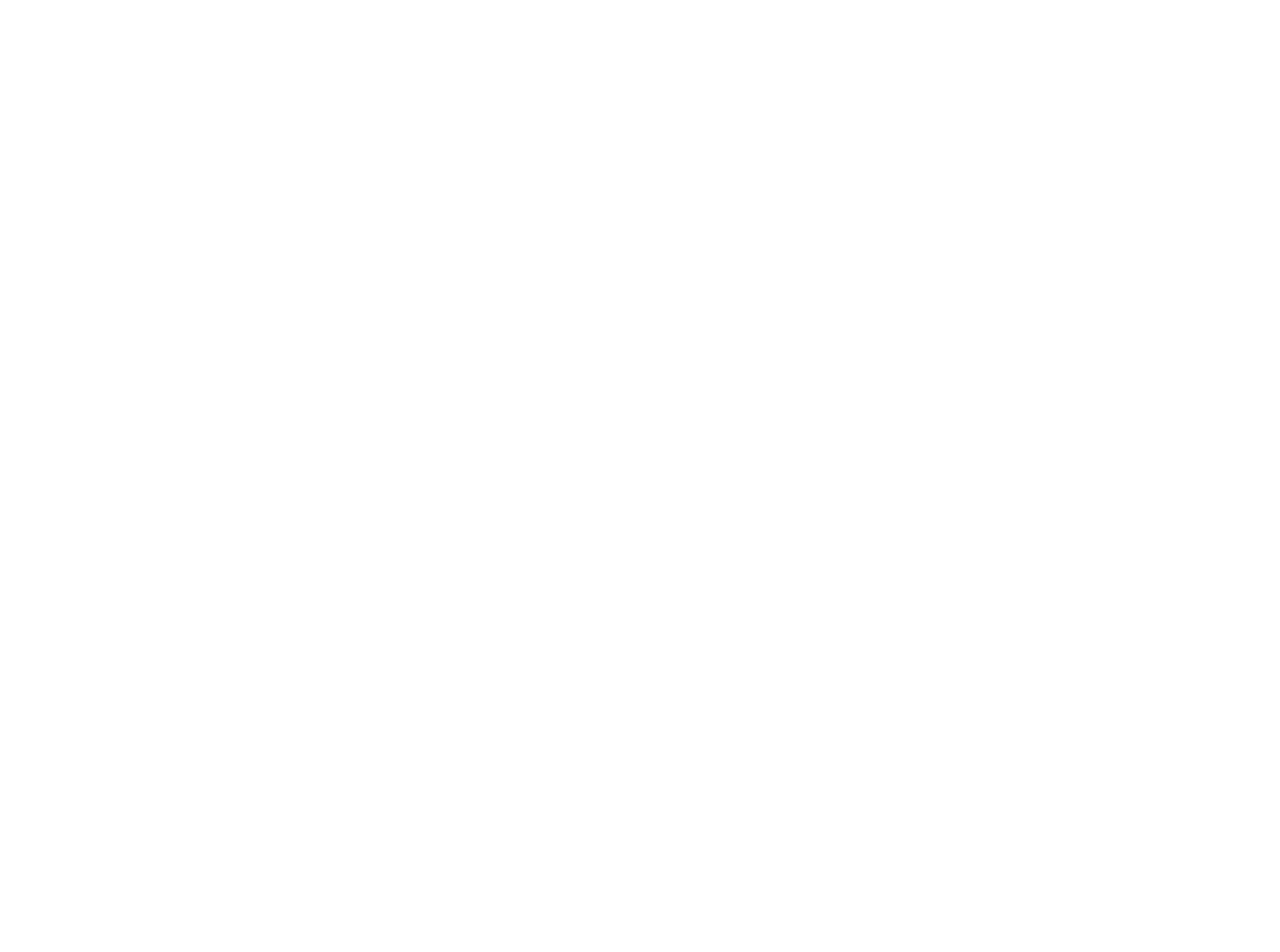
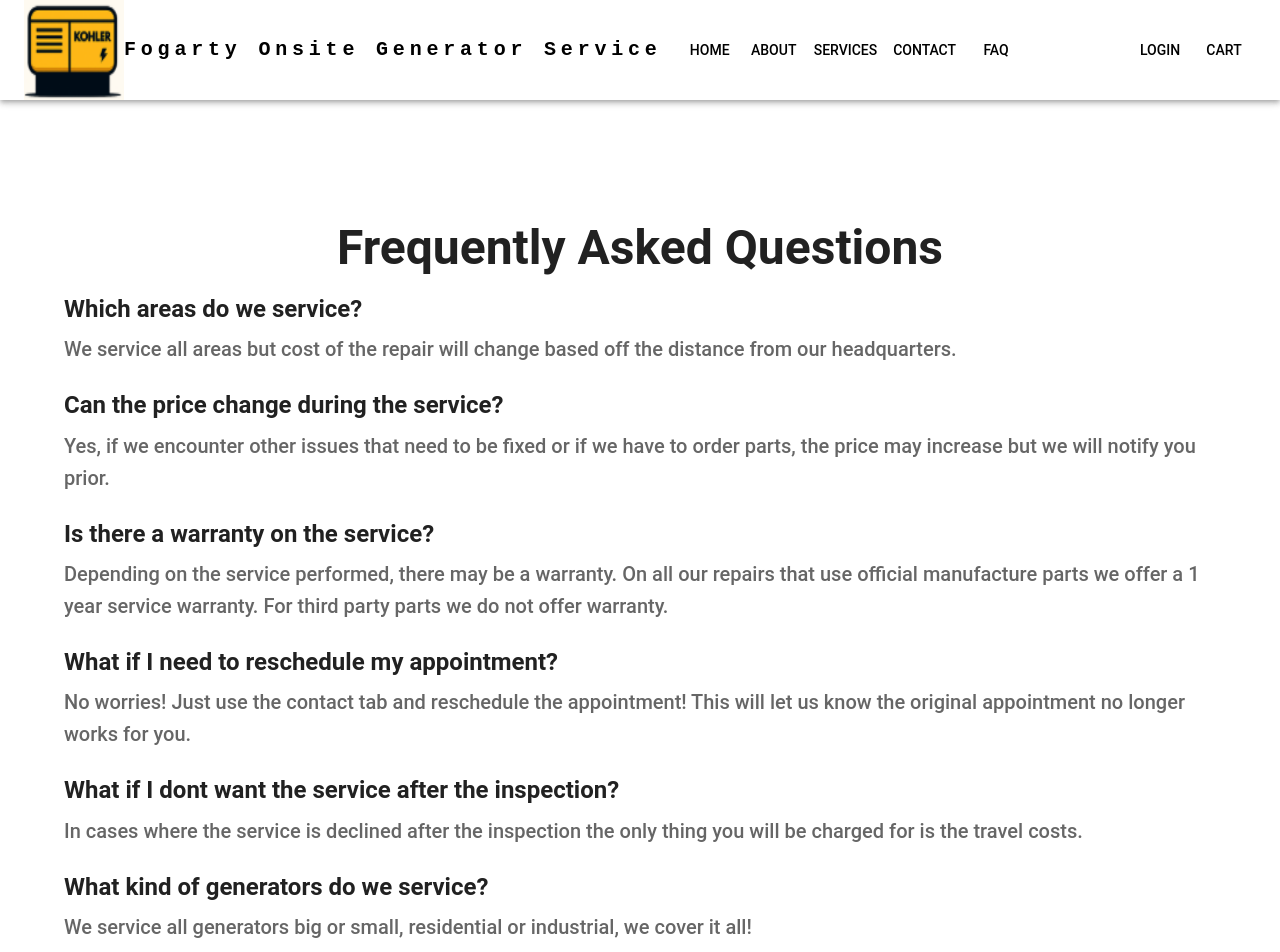
Before and after one commit to Cris4110/FogartyGeneratorServices, a React (Vite) app: page /FAQ in a window 1280 px wide. Shown: the top 952 px of the page. Before the commit the page ends 800 px from the top, so only its background shows below. Built offline with nearby package versions, Linux system fonts and the light colour scheme.

Commit message:
Created FAQ Page & Added Route
Created FAQ pages with questions and answers from the Figma. Added in route to FAQ into the publicroutes.tsx

```diff
--- /dev/null
+++ b/src/pages/public/FAQ.tsx
@@ -0,0 +1,86 @@
+import Navbar from "./Navbar";
+import Footer from "./Footer";
+import { Container, Grid, Typography } from "@mui/material";
+
+function Homepage() {
+  return (
+    <>
+      <Navbar />
+      {/* Container for questions and answsers*/}
+      <Container maxWidth="lg" sx={{ mt: 15, mb: 10 }}>
+
+        {/* Styling and sizing for container*/}
+        <Grid container spacing={0} alignItems="left">
+          <Grid size={{ xs: 12, md: 15}}>
+
+            {/* Title with sizing and alignment */}
+            <Typography variant="h3" fontWeight={700} gutterBottom align="center">
+              Frequently Asked Questions
+            </Typography>
+
+            <Typography variant="h5" fontWeight={700} gutterBottom>
+              Which areas do we service?
+            </Typography>
+
+            <Typography variant="h6" color="text.secondary" sx={{ mb: 3 }}>
+              We service all areas but cost of the repair will change based off the distance from our headquarters.
+            </Typography>
+
+            <Typography variant="h5" fontWeight={700} gutterBottom>
+              Can the price change during the service?
+            </Typography>
+
+            <Typography variant="h6" color="text.secondary" sx={{ mb: 3 }}>
+              Yes, if we encounter other issues that need to be fixed or if we have to order parts, the price may increase but we will notify you prior.
+            </Typography>
+
+            <Typography variant="h5" fontWeight={700} gutterBottom>
+              Is there a warranty on the service?
+            </Typography>
+
+            <Typography variant="h6" color="text.secondary" sx={{ mb: 3 }}>
+              Depending on the service performed, there may be a warranty. On all our repairs that use official manufacture parts we offer a 1 year service warranty. For third party parts we do not offer warranty.
+            </Typography>
+
+            <Typography variant="h5" fontWeight={700} gutterBottom>
+              What if I need to reschedule my appointment?
+            </Typography>
+
+            <Typography variant="h6" color="text.secondary" sx={{ mb: 3 }}>
+              No worries! Just use the contact tab and reschedule the appointment! This will let us know the original appointment no longer works for you.
+            </Typography>
+
+            <Typography variant="h5" fontWeight={700} gutterBottom>
+              What if I dont want the service after the inspection?
+            </Typography>
+
+            <Typography variant="h6" color="text.secondary" sx={{ mb: 3 }}>
+              In cases where the service is declined after the inspection the only thing you will be charged for is the travel costs.
+            </Typography>
+
+            <Typography variant="h5" fontWeight={700} gutterBottom>
+              What kind of generators do we service?
+            </Typography>
+
+            <Typography variant="h6" color="text.secondary" sx={{ mb: 3 }}>
+              We service all generators big or small, residential or industrial, we cover it all!
+            </Typography>
+
+            <Typography variant="h5" fontWeight={700} gutterBottom>
+              Is there a way to track my service history?
+            </Typography>
+
+            <Typography variant="h6" color="text.secondary" sx={{ mb: 3 }}>
+              Of course! If you create an account you can see your previous service history as well as your purchase history.
+            </Typography>
+
+
+          </Grid>
+        </Grid>
+      </Container>
+      <Footer />
+    </>
+  );
+}
+
+export default Homepage;
--- a/src/routes/publicroutes.tsx
+++ b/src/routes/publicroutes.tsx
@@ -1,13 +1,14 @@
 import { Routes, Route } from "react-router-dom";
 import Homepage from "../pages/public/Homepage";
 import About from "../pages/public/About";
-
+import FAQ from "../pages/public/FAQ";
 
 const PublicRoutes = () => (
 
     <Routes>
         <Route path="/" element={<Homepage />} />
         <Route path="/about" element={<About />} />
+        <Route path="/FAQ" element={<FAQ />} />
     </Routes>
 
 );
```
